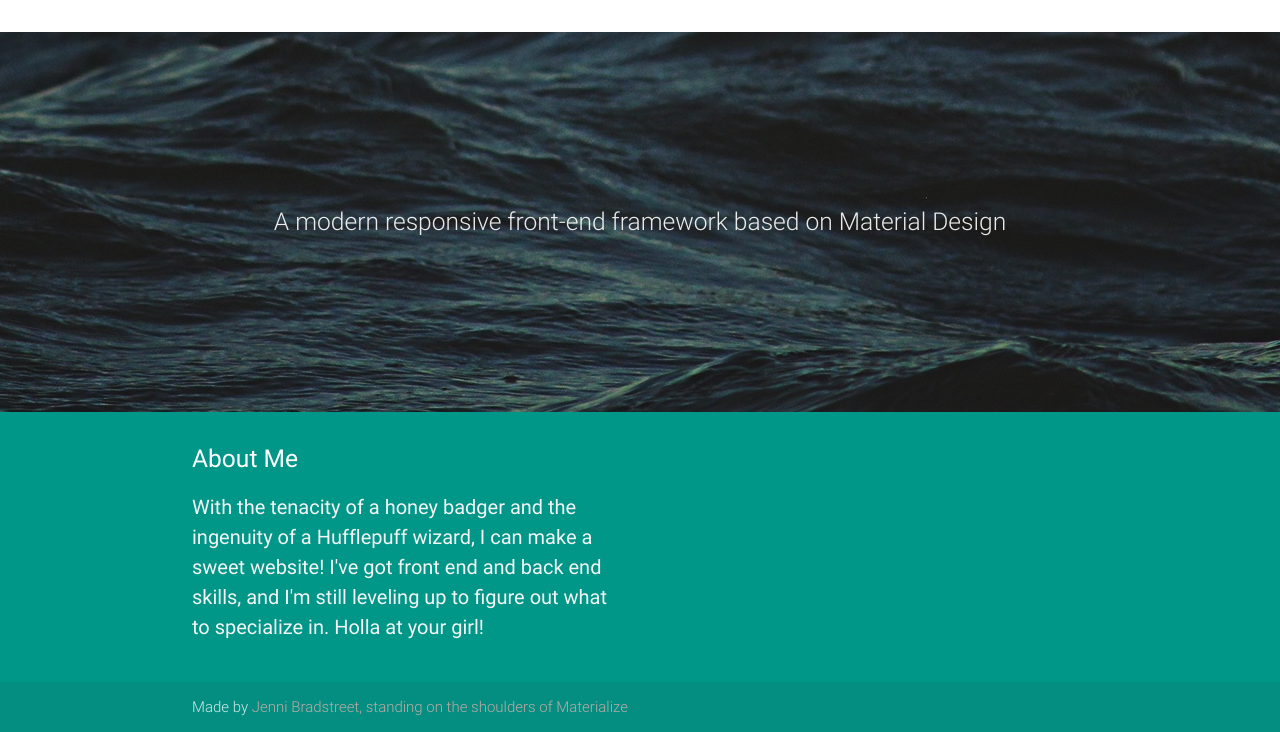
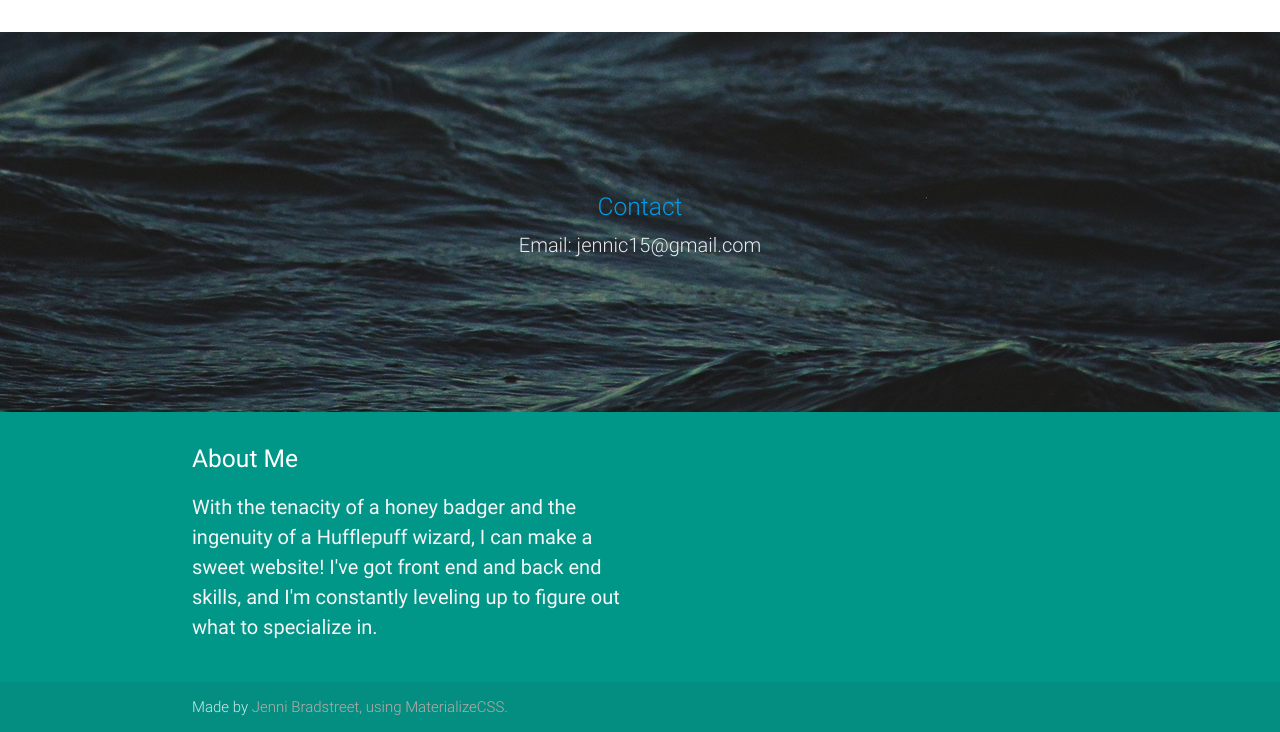
Before and after one commit to jbradstreet/professional-website, a plain HTML site: page index.html in a window 1280 px wide. Shown: the part 1787-2519 px from the top of the page. Drawn offline with nearby package versions, Linux system fonts and the light colour scheme.

Commit message:
Edit text, add email for contact.

```diff
--- a/index.html
+++ b/index.html
@@ -17,9 +17,9 @@
     <div class="nav-wrapper container">
       <a id="logo-container" href="#" class="brand-logo">Jenni Bradstreet</a>
       <ul class="right hide-on-med-and-down">
-        <li><a href="#">Resume</a></li>
+        <!-- <li><a href="#">Resume</a></li> -->
         <li><a href="#portfolio">Portfolio</a></li>
-        <li><a href="#">Contact</a></li>
+        <li><a href="#contact">Contact</a></li>
       </ul>
 
       <ul id="nav-mobile" class="side-nav">
@@ -33,9 +33,9 @@
     <div class="section no-pad-bot">
       <div class="container">
         <br><br>
-        <h1 class="header center indigo-text text-darken-2 shadow">Jenni's Website!</h1>
+        <h1 class="header center indigo-text text-darken-2 shadow">Welcome!</h1>
         <div class="row center">
-          <h5 class="header col s12 light shadow">As swift as a coursing river, with all the strength of a great typhoon...</h5>
+          <h5 class="header col s12 light shadow">Check out my portfolio.</h5>
         </div>
         <div class="row center">
           <a href="#portfolio" id="download-button" class="btn-large waves-effect waves-light indigo darken-1">My Portfolio</a>
@@ -116,7 +116,8 @@
     <div class="section no-pad-bot">
       <div class="container">
         <div class="row center">
-          <h5 class="header col s12 light">A modern responsive front-end framework based on Material Design</h5>
+          <h5 class="header col s12 light"><a name="contact">Contact</a></h5>
+          <p class='light'>Email: jennic15@gmail.com</p>
         </div>
       </div>
     </div>
@@ -128,7 +129,7 @@
       <div class="row">
         <div class="col l6 s12">
           <h5 class="white-text">About Me</h5>
-          <p class="grey-text text-lighten-4">With the tenacity of a honey badger and the ingenuity of a Hufflepuff wizard, I can make a sweet website! I've got front end and back end skills, and I'm still leveling up to figure out what to specialize in. Holla at your girl!</p>
+          <p class="grey-text text-lighten-4">With the tenacity of a honey badger and the ingenuity of a Hufflepuff wizard, I can make a sweet website! I've got front end and back end skills, and I'm constantly leveling up to figure out what to specialize in.</p>
         </div>
 
         <button type='button' class='btn btn-default' id='cornerButton'>Back to The Top!</button>
@@ -137,7 +138,7 @@
     </div>
     <div class="footer-copyright">
       <div class="container">
-      Made by <a class="brown-text text-lighten-3" href="http://materializecss.com">Jenni Bradstreet, standing on the shoulders of Materialize</a>
+      Made by <a class="brown-text text-lighten-3" href="http://materializecss.com">Jenni Bradstreet, using MaterializeCSS.</a>
       </div>
     </div>
   </footer>
```
